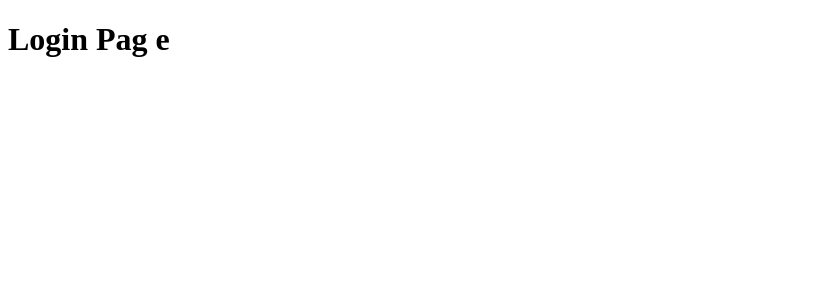
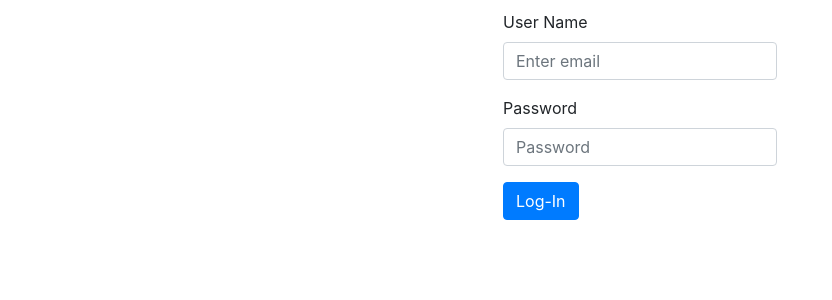
Before and after one commit to Dilansilva/Enegy-Generation-Company-SunSolar-ForntEnd-, a React (Create React App) app: page / in a window 1280 px wide. Shown: the top 300 px of the page, without its empty margins (0-832 px from the left). Built offline with nearby package versions, Linux system fonts and the light colour scheme.

Commit message:
Login Page UI is done

```diff
--- /dev/null
+++ b/src/css/LoginPageCss.css
@@ -0,0 +1,8 @@
+.loginPageWidthHeight {
+    width: 500px;
+    height: 400px;
+}
+
+.BottomWidth {
+    margin-top: 10px;
+}
--- a/src/pages/LoginPage.js
+++ b/src/pages/LoginPage.js
@@ -1,9 +1,29 @@
 import React from 'react';
+
+import { Form,  //Import some tags from bootstrap
+        Button } from 'react-bootstrap';
+import 'bootstrap/dist/css/bootstrap.min.css';//bootstrap
+
+import '../css/LoginPageCss.css'//custom css
 
 const LoginPage = () => {
     return(
-        <div>
-            <h1>Login Pag e</h1>
+        <div className="d-flex justify-content-center BottomWidth">
+            <Form>
+                <Form.Group controlId="formBasicEmail">
+                    <Form.Label>User Name</Form.Label>
+                        <Form.Control type="email" placeholder="Enter email" />
+                </Form.Group>
+
+                <Form.Group controlId="formBasicPassword">
+                    <Form.Label>Password</Form.Label>
+                        <Form.Control type="password" placeholder="Password" />
+                </Form.Group>
+
+                <Button variant="primary" type="submit">
+                    Log-In
+                </Button>
+            </Form>
         </div>
     );
 }
```
